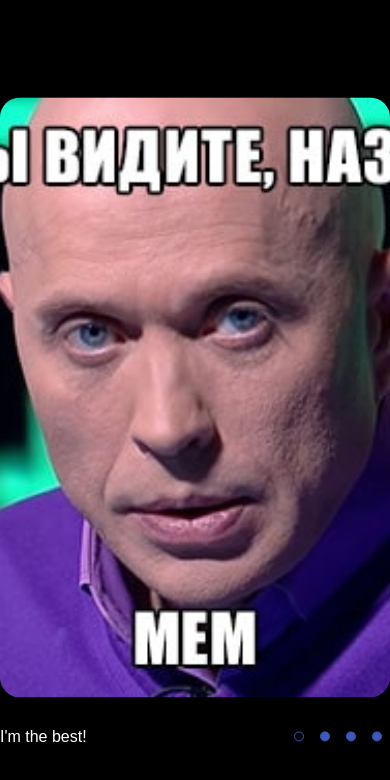
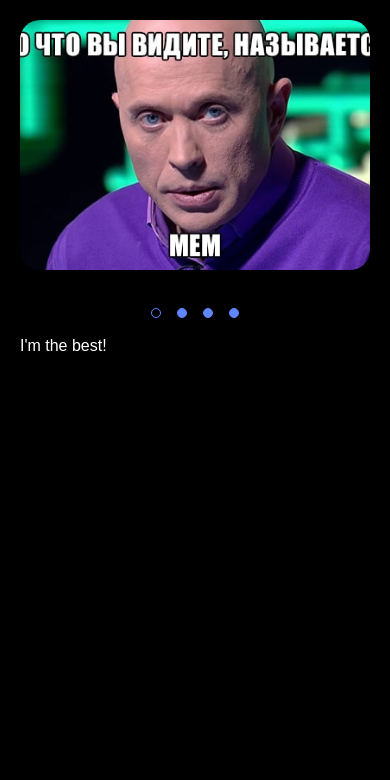
Before and after one commit to bamfl/cssMemSlider, a plain HTML site: page cssMemSlider/index.html in a window 390 px wide. Drawn offline with Linux system fonts and the light colour scheme.

Commit message:
feat: add mobile version (Sat, 16 Oct 2021 01:56:05 PM)

```diff
--- a/cssMemSlider/css/style.css
+++ b/cssMemSlider/css/style.css
@@ -2,15 +2,16 @@ body {
 	background-color: #000;
 }
 
+.container {
+	padding: 0 20px;
+}
+
 .slider {
+	position: relative;
 	max-width: 1100px;
 	width: 100%;
 	overflow: hidden;
-	position: fixed;
-	top: 50%;
-	left: 50%;
-	transform: translate(-50%, -50%);
-	z-index: 10;
+	margin: 20px auto;
 }
 
 .slider__body {
@@ -47,7 +48,7 @@ input[type="radio"] {
 	display: flex;
 	justify-content: flex-end;
 	z-index: 10;
-	margin: -20px 0px 0px 0px;
+	margin: -22px 0px 0px 0px;
 }
 
 .slider__titles {
@@ -71,7 +72,7 @@ input[type="radio"] {
 .slider__dott {
 	position: relative;
 	display: block;
-	padding: 5px 8px;
+	padding: 8px;
 	cursor: pointer;
 	z-index: 20;
 }
@@ -80,13 +81,13 @@ input[type="radio"] {
 	display: block;
 	width: 10px;
 	height: 10px;
-	background-color: rgb(60, 89, 187);
+	background-color: #6185ff;
 	border-radius: 50%;
-	border: 1px solid rgb(60, 89, 187);
+	border: 1px solid #6185ff;
 }
 
 .slider__dott:hover.slider__dott span {
-	background-color: rgb(255, 255, 255);
+	background-color: #fff;
 	border: 1px solid #fff;
 }
 
@@ -137,3 +138,49 @@ input[type="radio"] {
 #radio4:checked ~ .slider__bottom .slider__controls .slider__dott-4 span {
 	background-color: transparent;
 }
+
+@media (max-width: 1024px) {
+	.slider__body {
+		height: 500px;
+	}
+}
+
+@media (max-width: 768px) {
+	.slider__body {
+		height: 400px;
+	}
+}
+
+@media (max-width: 500px) {
+	.slider__body {
+		height: 300px;
+	}
+
+	.slider__bottom {
+		display: flex;
+		flex-direction: column-reverse;
+	}
+
+	.slider__controls {
+		margin: 0px 0px 10px 0px;
+		align-self: center;
+	}
+}
+
+@media (max-width: 425px) {
+	.slider__body {
+		height: 250px;
+	}
+}
+
+@media (max-width: 375px) {
+	.slider__body {
+		height: 200px;
+	}
+}
+
+@media (max-width: 320px) {
+	.slider__body {
+		height: 150px;
+	}
+}
--- a/cssMemSlider/index.html
+++ b/cssMemSlider/index.html
@@ -10,6 +10,7 @@
   </head>
 
   <body>
+    <div class="container">
       <div class="slider">
         <input type="radio" name="radio" id="radio1" checked />
         <input type="radio" name="radio" id="radio2" />
@@ -41,5 +42,6 @@
           </div>
         </div>
       </div>
+    </div>
   </body>
 </html>
```
Lines whose indentation alone changed are shown as unchanged.
